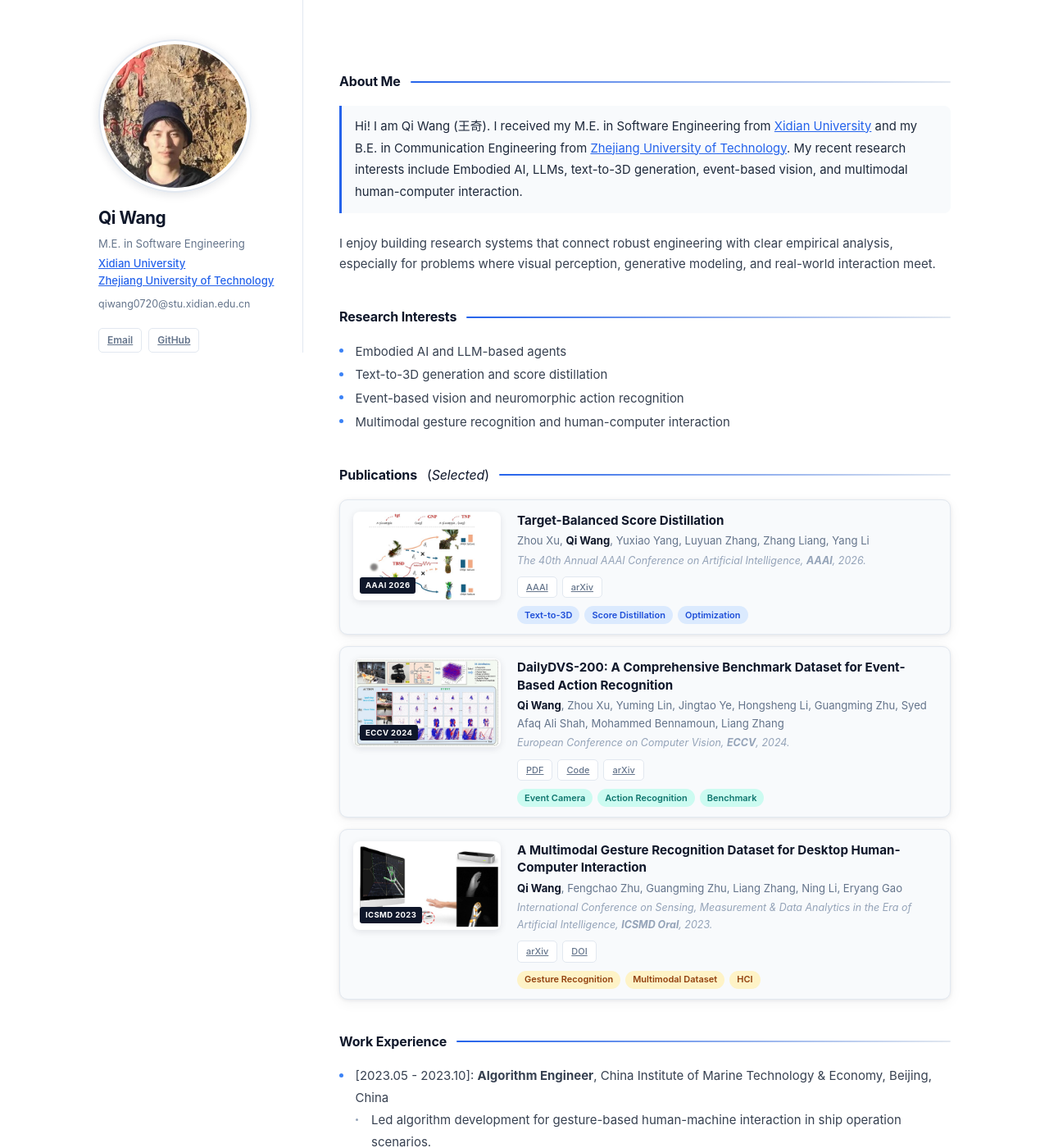
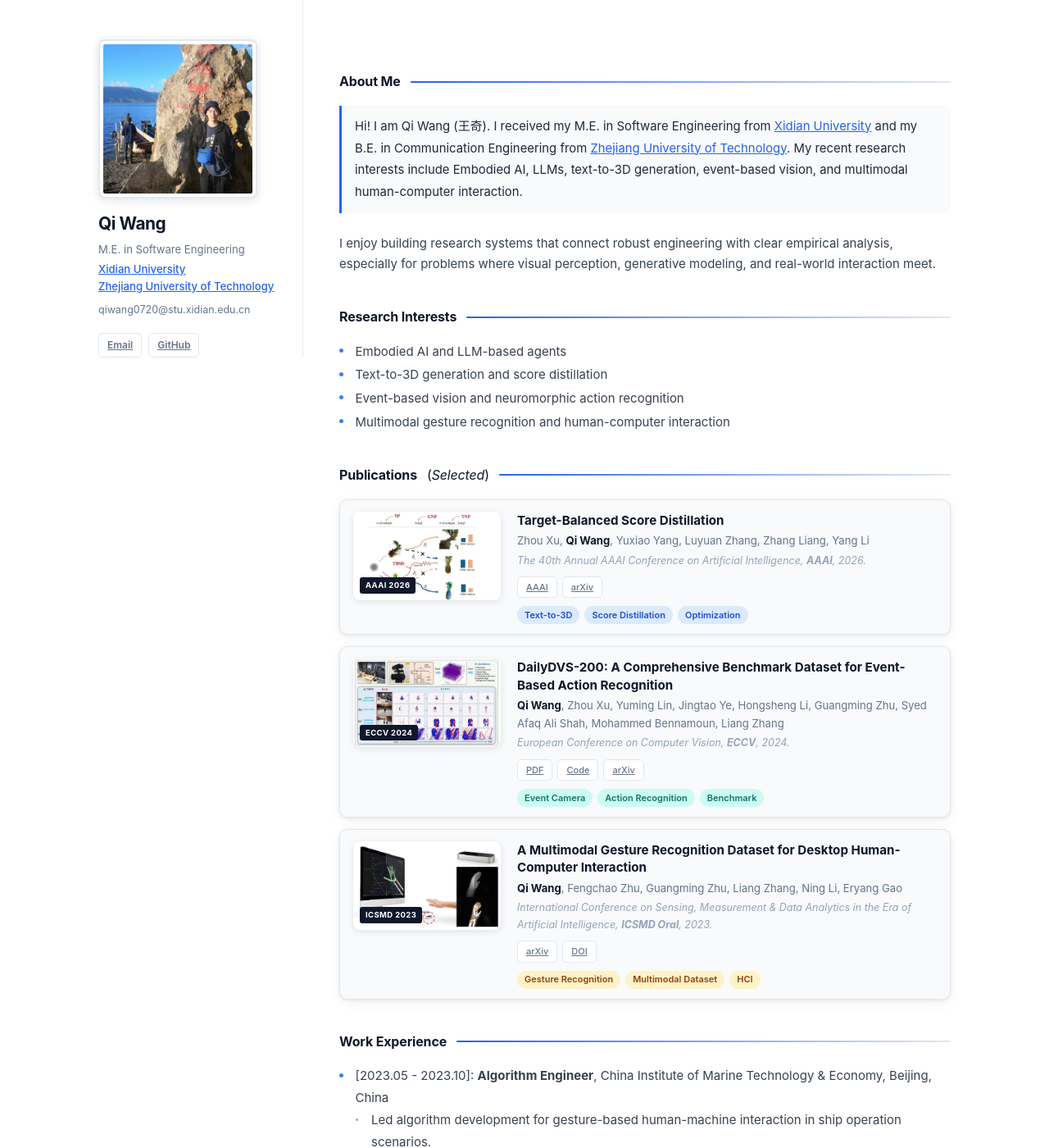
Before and after one commit to QiWang233/qiwang233.github.io, a Jekyll site: the page built from index.md, in a window 1280 px wide and 1400 px high. Shown: the whole window at 82% size. Built offline with Jekyll 4.4.1, drawn with Linux system fonts in a browser that asks for light colours; our own code applies the rules of GitHub Pages for plain Markdown files.

Commit message:
Show Luguhu portrait as square photo

```diff
--- a/assets/css/style.scss
+++ b/assets/css/style.scss
@@ -178,12 +178,13 @@ header h1 {
 
 .image.avatar img {
   display: block;
-  width: 85%;
-  max-width: 190px;
+  width: 88%;
+  max-width: 210px;
   aspect-ratio: 1;
-  object-fit: cover;
+  object-fit: contain;
+  background: #fff;
   border: 2px solid var(--qw-border);
-  border-radius: 50%;
+  border-radius: 8px;
   padding: 4px;
   box-shadow: 0 2px 12px rgba(15, 23, 42, 0.12);
 }
@@ -481,8 +482,8 @@ section ul li ul li::before {
   }
 
   .image.avatar img {
-    width: clamp(132px, 44vw, 176px);
-    max-width: 176px;
+    width: clamp(148px, 48vw, 188px);
+    max-width: 188px;
   }
 
   header h1 {
@@ -539,7 +540,7 @@ section ul li ul li::before {
   }
 
   .image.avatar img {
-    width: 138px;
+    width: 150px;
   }
 
   .side-links a {
```
Also changed, not shown: assets/profile-portrait.jpg.
